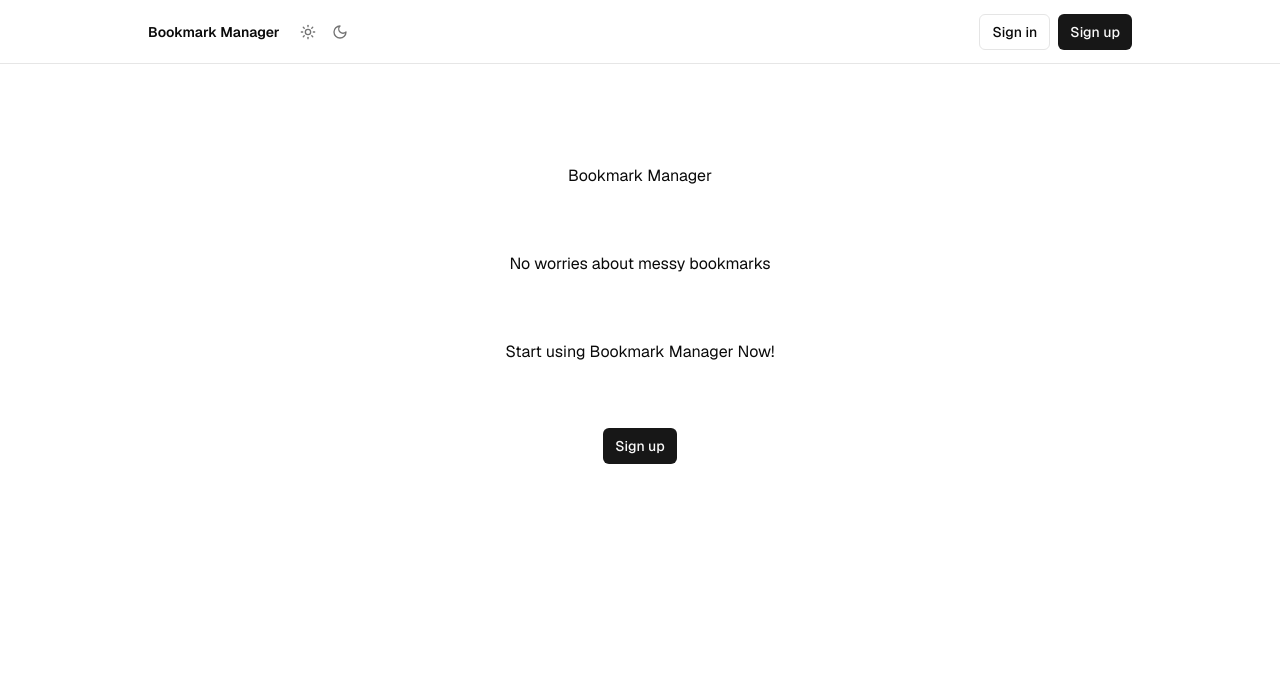
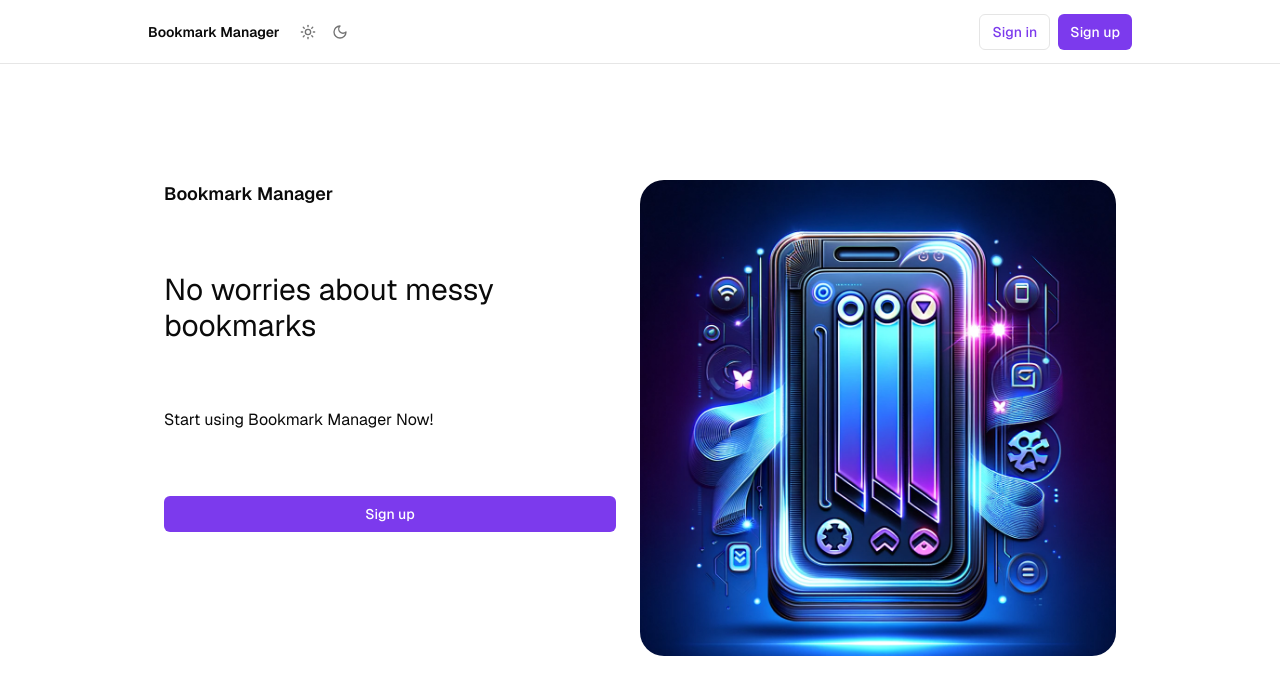
Before and after one commit to merima98/bookmark-manager, a Next.js app: page / in a window 1280 px wide. Shown: the top 694 px of the page. Built offline with nearby package versions, Linux system fonts and the light colour scheme; no server answers.

Commit message:
Update guest home page

```diff
--- a/components/guest-user.tsx
+++ b/components/guest-user.tsx
@@ -1,17 +1,28 @@
 import Link from "next/link";
+import NextImage from "next/image";
+
 import { Button } from "./ui/button";
+
+import bookmarkImage from "../public/assets/bookmark-image.png";
 
 export default function GuestUser() {
   return (
-    <div className="flex flex-col gap-16 items-center">
-      <span>Bookmark Manager</span>
+    <div className="flex p-4 gap-6">
+      <div className="flex flex-col gap-16 ">
+        <span className="text-lg font-semibold">Bookmark Manager</span>
 
-      <h1>No worries about messy bookmarks</h1>
-      <h3>Start using Bookmark Manager Now!</h3>
+        <h1 className="text-3xl">No worries about messy bookmarks</h1>
+        <h3 className="text-lx">Start using Bookmark Manager Now!</h3>
 
-      <Button asChild size="sm" variant={"default"}>
-        <Link href="/sign-up">Sign up</Link>
-      </Button>
+        <Button asChild size="sm" variant={"default"}>
+          <Link href="/sign-up">Sign up</Link>
+        </Button>
+      </div>
+      <NextImage
+        alt="Bookmark image"
+        src={bookmarkImage}
+        className="w-1/2 rounded-3xl"
+      />
     </div>
   );
 }
--- a/components/ui/button.tsx
+++ b/components/ui/button.tsx
@@ -9,11 +9,11 @@ const buttonVariants = cva(
   {
     variants: {
       variant: {
-        default: "bg-primary text-primary-foreground hover:bg-primary/90",
+        default: "bg-violet-600 text-white hover:bg-violet-700",
         destructive:
           "bg-destructive text-destructive-foreground hover:bg-destructive/90",
         outline:
-          "border border-input bg-background hover:bg-accent hover:text-accent-foreground",
+          "border border-input bg-background text-violet-600 hover:bg-accent hover:text-violet-700",
         secondary:
           "bg-secondary text-secondary-foreground hover:bg-secondary/80",
         ghost: "hover:bg-accent hover:text-accent-foreground",
@@ -30,7 +30,7 @@ const buttonVariants = cva(
       variant: "default",
       size: "default",
     },
-  },
+  }
 );
 
 export interface ButtonProps
@@ -49,7 +49,7 @@ const Button = React.forwardRef<HTMLButtonElement, ButtonProps>(
         {...props}
       />
     );
-  },
+  }
 );
 Button.displayName = "Button";
 
```
Also changed, not shown: public/assets/bookmark-image.png.
